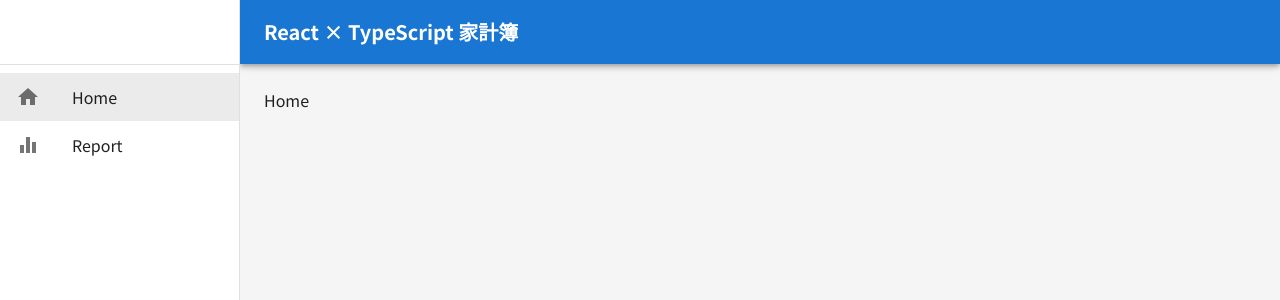
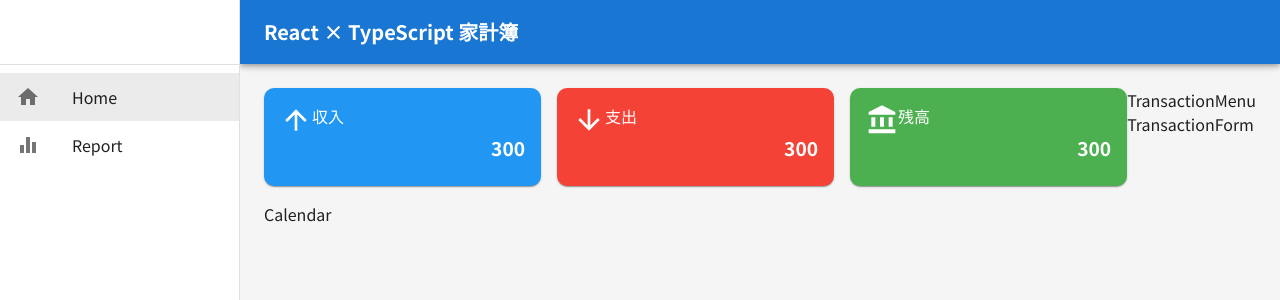
Before and after one commit to jinsei1375/udemy_react_household_app, a React (Create React App) app: page / in a window 1280 px wide. Shown: the top 300 px of the page. Built offline with nearby package versions, Linux system fonts and the light colour scheme.

Commit message:
メインコンテンツ部分パーツ作成

```diff
--- /dev/null
+++ b/src/components/Calendar.tsx
@@ -0,0 +1,9 @@
+import React from 'react'
+
+const Calendar = () => {
+  return (
+    <div>Calendar</div>
+  )
+}
+
+export default Calendar
--- /dev/null
+++ b/src/components/MonthlySummary.tsx
@@ -0,0 +1,78 @@
+import {  Card, CardContent, Grid, Stack, Typography } from '@mui/material'
+import ArrowUpwardIcon from '@mui/icons-material/ArrowUpward';
+import ArrowDownwardIcon from '@mui/icons-material/ArrowDownward';
+import AccountBalanceIcon from '@mui/icons-material/AccountBalance';
+import React from 'react'
+
+const MonthlySummary = () => {
+  return (
+    <Grid container spacing={{ xs: 1, sm: 2 }} mb={2}>
+      {/* 収入 */}
+      <Grid item xs={4} display={"flex"} flexDirection={"column"}>
+        <Card sx={{ bgcolor: (theme) => theme.palette.incomeColor.main,
+          color: "white",
+          borderRadius: "10px",
+          flexGrow: 1 }}
+        >
+          <CardContent sx={{ padding: {xs: 1, sm: 2} }}>
+            <Stack direction={"row"}>
+              <ArrowUpwardIcon sx={{ fontSize: "2rem" }} />
+              <Typography>収入</Typography>
+            </Stack>
+            <Typography
+              textAlign={"right"}
+              variant='h5'
+              fontWeight={"fontWeightBold"}
+              sx={{ wordBreak: "break-word", fontSize: {xs: ".8rem", sm: "1rem", md: "1.2rem" } }}
+              >300</Typography>
+          </CardContent>
+        </Card>
+      </Grid>
+      {/* 支出 */}
+      <Grid item xs={4} display={"flex"} flexDirection={"column"}>
+        <Card sx={{ bgcolor: (theme) => theme.palette.expenseColor.main,
+          color: "white",
+          borderRadius: "10px",
+          flexGrow: 1 }}
+        >
+          <CardContent sx={{ padding: {xs: 1, sm: 2} }}>
+            <Stack direction={"row"}>
+              <ArrowDownwardIcon sx={{ fontSize: "2rem" }} />
+              <Typography>支出</Typography>
+            </Stack>
+            <Typography
+              textAlign={"right"}
+              variant='h5'
+              fontWeight={"fontWeightBold"}
+              sx={{ wordBreak: "break-word", fontSize: {xs: ".8rem", sm: "1rem", md: "1.2rem" } }}
+              >300</Typography>
+          </CardContent>
+        </Card>
+      </Grid>
+      {/* 残高 */}
+      <Grid item xs={4} display={"flex"} flexDirection={"column"}>
+        <Card sx={{
+          bgcolor: (theme) => theme.palette.balanceColor.main,
+          color: "white",
+          borderRadius: "10px",
+          flexGrow: 1  }}
+        >
+          <CardContent sx={{ padding: {xs: 1, sm: 2} }}>
+            <Stack direction={"row"}>
+              <AccountBalanceIcon sx={{ fontSize: "2rem" }} />
+              <Typography>残高</Typography>
+            </Stack>
+            <Typography
+              textAlign={"right"}
+              variant='h5'
+              fontWeight={"fontWeightBold"}
+              sx={{ wordBreak: "break-word", fontSize: {xs: ".8rem", sm: "1rem", md: "1.2rem" } }}
+              >300</Typography>
+          </CardContent>
+        </Card>
+      </Grid>
+    </Grid>
+  )
+}
+
+export default MonthlySummary
--- /dev/null
+++ b/src/components/TransactionForm.tsx
@@ -0,0 +1,9 @@
+import React from 'react'
+
+const TransactionForm = () => {
+  return (
+    <div>TransactionForm</div>
+  )
+}
+
+export default TransactionForm
--- /dev/null
+++ b/src/components/TransactionMenu.tsx
@@ -0,0 +1,9 @@
+import React from 'react'
+
+const TransactionMenu = () => {
+  return (
+    <div>TransactionMenu</div>
+  )
+}
+
+export default TransactionMenu
--- a/src/components/common/SideBar.tsx
+++ b/src/components/common/SideBar.tsx
@@ -62,7 +62,7 @@
   return (
     <Box
       component="nav"
-      sx={{ width: { sm: drawerWidth }, flexShrink: { sm: 0 } }}
+      sx={{ width: { md: drawerWidth }, flexShrink: { md: 0 } }}
       aria-label="mailbox folders"
     >
       {/* モバイル用 */}
@@ -74,7 +74,7 @@
           keepMounted: true, // Better open performance on mobile.
         }}
         sx={{
-          display: { xs: 'block', sm: 'none' },
+          display: { xs: 'block', md: 'none' },
           '& .MuiDrawer-paper': { boxSizing: 'border-box', width: drawerWidth },
         }}
       >
@@ -85,7 +85,7 @@
       <Drawer
         variant="permanent"
         sx={{
-          display: { xs: 'none', sm: 'block' },
+          display: { xs: 'none', md: 'block' },
           '& .MuiDrawer-paper': { boxSizing: 'border-box', width: drawerWidth },
         }}
         open
--- a/src/components/layout/AppLayout.tsx
+++ b/src/components/layout/AppLayout.tsx
@@ -40,8 +40,8 @@
       <AppBar
         position="fixed"
         sx={{
-          width: { sm: `calc(100% - ${drawerWidth}px)` },
-          ml: { sm: `${drawerWidth}px` },
+          width: { md: `calc(100% - ${drawerWidth}px)` },
+          ml: { md: `${drawerWidth}px` },
         }}
       >
         <Toolbar>
@@ -50,7 +50,7 @@
             aria-label="open drawer"
             edge="start"
             onClick={handleDrawerToggle}
-            sx={{ mr: 2, display: { sm: 'none' } }}
+            sx={{ mr: 2, display: { md: 'none' } }}
           >
             <MenuIcon />
           </IconButton>
@@ -69,7 +69,7 @@
       {/* メインコンテンツ */}
       <Box
         component="main"
-        sx={{ flexGrow: 1, p: 3, width: { sm: `calc(100% - ${drawerWidth}px)` } }}
+        sx={{ flexGrow: 1, p: 3, width: { md: `calc(100% - ${drawerWidth}px)` } }}
       >
         <Toolbar />
         <Outlet />
--- a/src/pages/Home.tsx
+++ b/src/pages/Home.tsx
@@ -1,8 +1,24 @@
-import React from 'react'
+import { Box } from '@mui/material'
+import MonthlySummary from '../components/MonthlySummary'
+import Calendar from '../components/Calendar'
+import TransactionMenu from '../components/TransactionMenu'
+import TransactionForm from '../components/TransactionForm'
 
 const Home = () => {
   return (
-    <div>Home</div>
+    <Box sx={{ display: "flex" }}>
+      {/* 左側コンテンツ */}
+      <Box sx={{ flexGrow: 1 }}>
+        <MonthlySummary />
+        <Calendar />
+      </Box>
+
+      {/* 右側コンテンツ */}
+      <Box>
+        <TransactionMenu />
+        <TransactionForm />
+      </Box>
+    </Box>
   )
 }
 
--- a/src/theme/theme.tsx
+++ b/src/theme/theme.tsx
@@ -1,4 +1,18 @@
-import { createTheme } from "@mui/material";
+import { PaletteColor, PaletteColorOptions, createTheme } from "@mui/material";
+import { blue, green, red } from "@mui/material/colors";
+
+declare module "@mui/material/styles" {
+  interface Palette {
+    incomeColor: PaletteColor;
+    expenseColor: PaletteColor;
+    balanceColor: PaletteColor;
+  }
+  interface PaletteOptions {
+    incomeColor?: PaletteColorOptions;
+    expenseColor?: PaletteColorOptions;
+    balanceColor?: PaletteColorOptions;
+  }
+}
 
 export const theme = createTheme({
   typography: {
@@ -6,5 +20,23 @@
     fontWeightRegular: 400,
     fontWeightMedium: 500,
     fontWeightBold: 700
+  },
+
+  palette: {
+    incomeColor: {
+      main: blue[500],
+      light: blue[300],
+      dark: blue[700]
+    },
+    expenseColor: {
+      main: red[500],
+      light: red[300],
+      dark: red[700]
+    },
+    balanceColor: {
+      main: green[500],
+      light: green[300],
+      dark: green[700]
+    },
   }
 })
```
